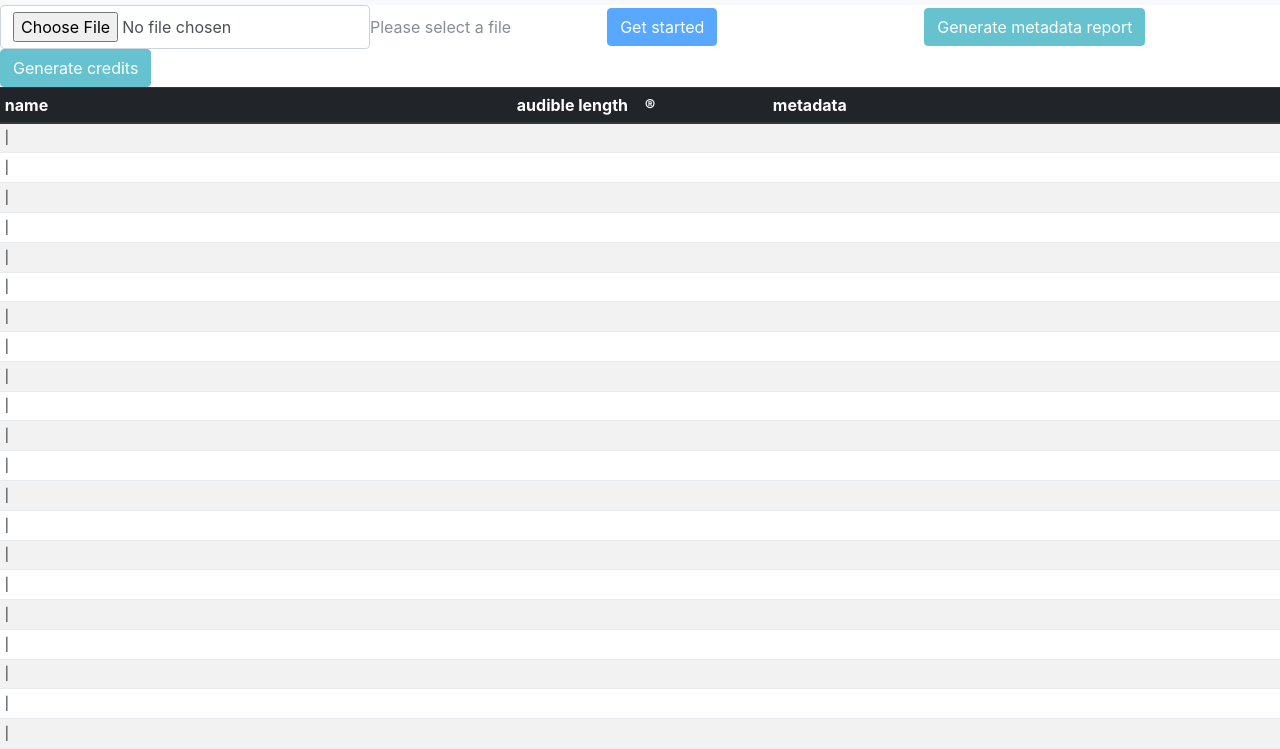
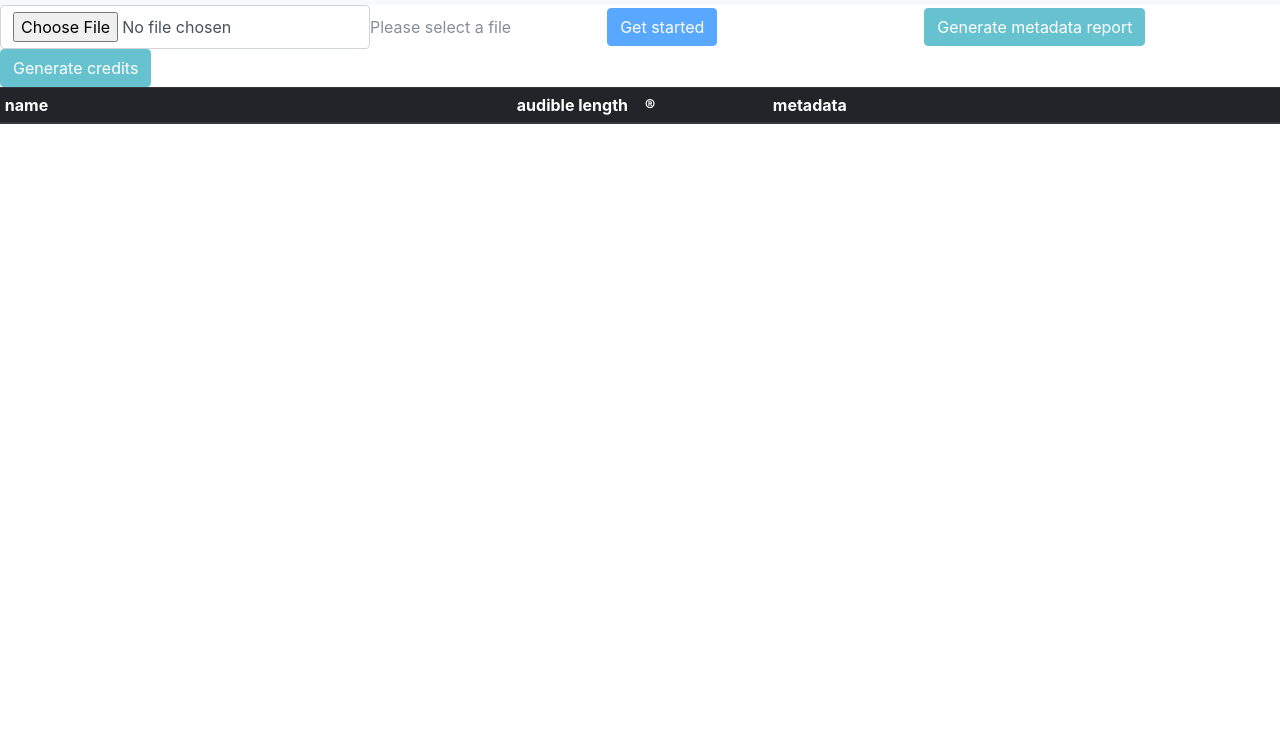
Before and after one commit to havardgulldahl/pling-plong-odometer, a plain HTML site: page src/webapp/static/index.html in a window 1280 px wide. Shown: the part 51-800 px from the top of the page. Drawn offline with Linux system fonts and the light colour scheme.

Commit message:
remove unnecessary empty table

```diff
--- a/src/webapp/static/index.html
+++ b/src/webapp/static/index.html
@@ -90,13 +90,6 @@ function main() {
     var resolveAllButton = document.getElementById('resolve-all-button');
     var createReportButton = document.getElementById('create-report-button');
     var createCreditsButton = document.getElementById('create-credits-button');
-
-    // set up empty table
-    var tr = document.createElement('tr');
-    tr.innerHTML = '<td>|<td><td><td>';
-    for (var i=0; i<60; i++) {
-        fileList.appendChild(tr.cloneNode(true));
-    }
 
     // create empty modal for later
     window.modalmodal = new tingle.modal({
```
